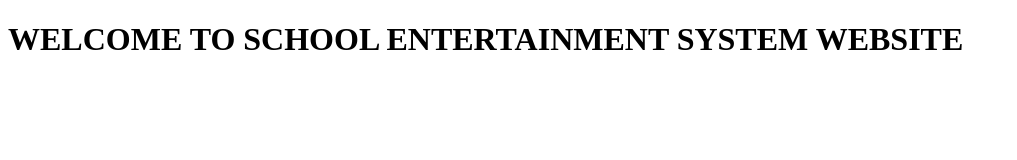
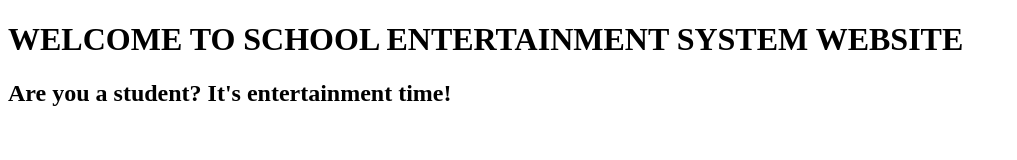
Before and after one commit to WAKHUNGU5/MASTER, a plain HTML site: page index.html in a window 1280 px wide. Shown: the whole page, without its empty margins (0-1017 px from the left). Drawn offline with Linux system fonts and the light colour scheme.

Commit message:
commit all changes to the code

```diff
--- a/index.html
+++ b/index.html
@@ -8,7 +8,7 @@
         <body>
             <h1>WELCOME TO  SCHOOL ENTERTAINMENT SYSTEM WEBSITE</h1>
             <header>
-                <h2></h2>
+                <h2>Are you a student? It's entertainment time!</h2>
             </header>
         </body>
     </html>
```
